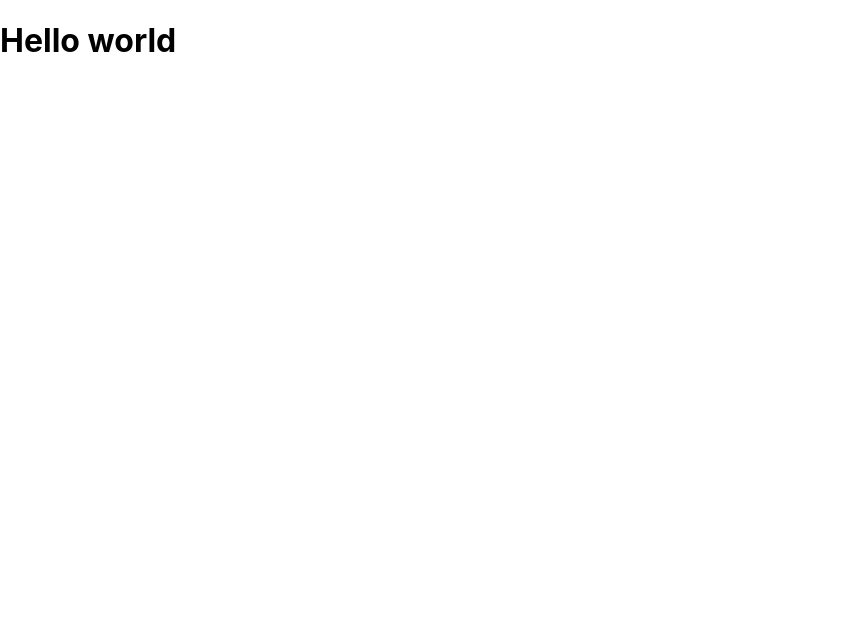
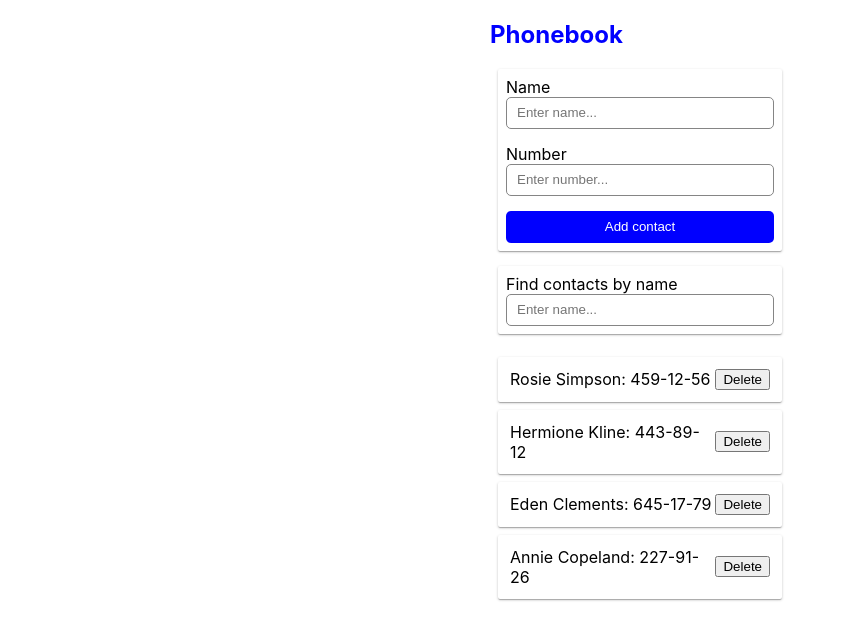
Before and after one commit to HardRye/goit-react-hw-05-phonebook, a React (Create React App) app: page / in a window 1280 px wide. Shown: the top 640 px of the page, without its empty margins (0-844 px from the left). Built offline with nearby package versions, Linux system fonts and the light colour scheme.

Commit message:
test netlify deploy 5

```diff
--- a/src/index.js
+++ b/src/index.js
@@ -1,15 +1,14 @@
 import React from 'react';
 import ReactDOM from 'react-dom';
-// import { Provider } from 'react-redux';
-// import App from './components/App';
-// import store from './redux/store';
+import { Provider } from 'react-redux';
+import App from './components/App';
+import store from './redux/store';
 
 import './index.css';
 
 ReactDOM.render(
-  // <Provider store={store}>
-  //   <App />
-  // </Provider>,
-  <h1>Hello world</h1>,
+  <Provider store={store}>
+    <App />
+  </Provider>,
   document.querySelector('#root'),
 );
```
